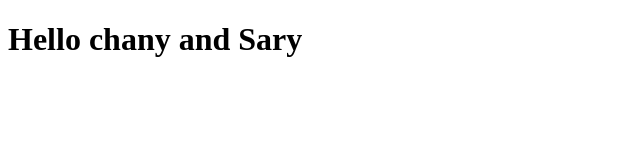
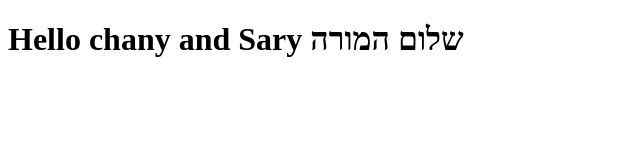
Before and after one commit to shkozlo/myproject, a plain HTML site: page index.html in a window 1280 px wide. Shown: the whole page, without its empty margins (0-640 px from the left). Drawn offline with Linux system fonts and the light colour scheme.

Commit message:
Update index.html

```diff
--- a/index.html
+++ b/index.html
@@ -8,7 +8,7 @@
 </head>
 <body>
     <h1>Hello chany and Sary
-
+        שלום המורה
     </h1>
 </body>
 </html>
```
